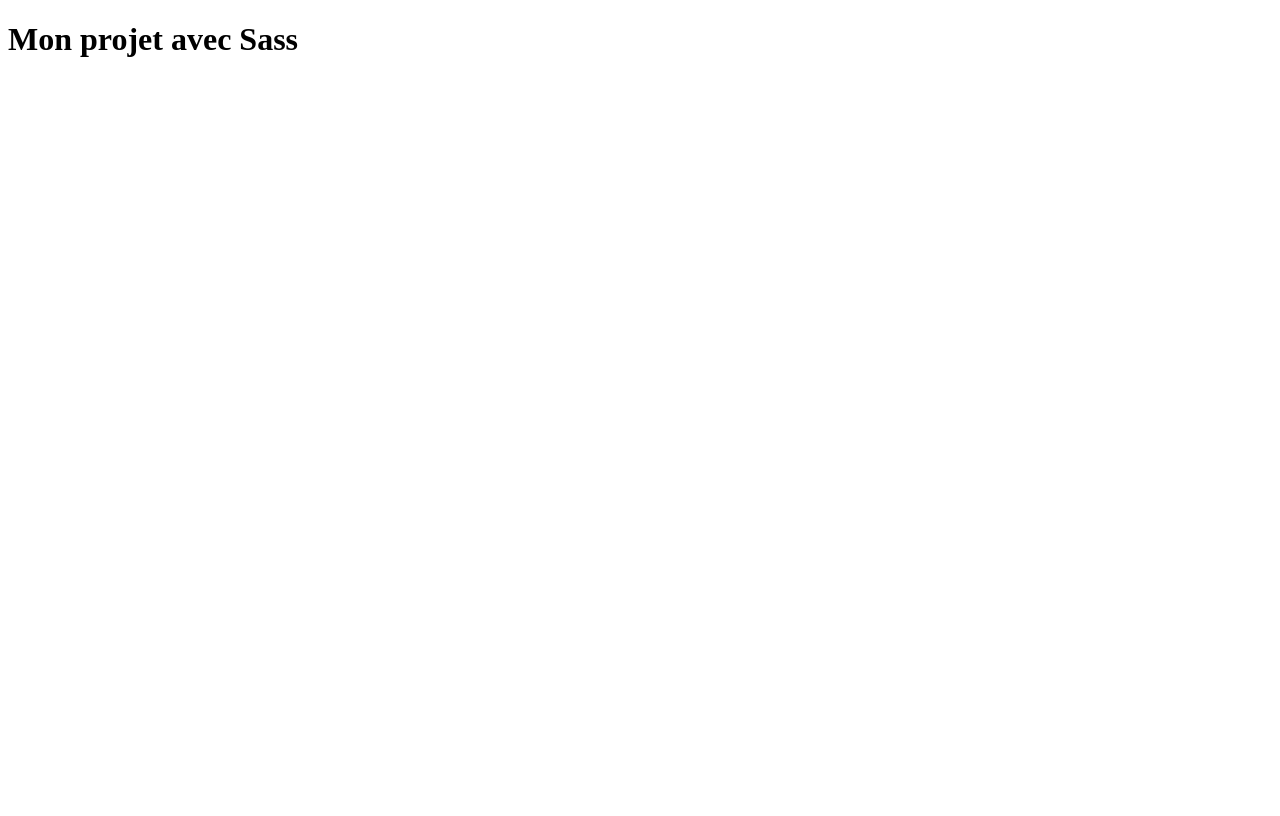
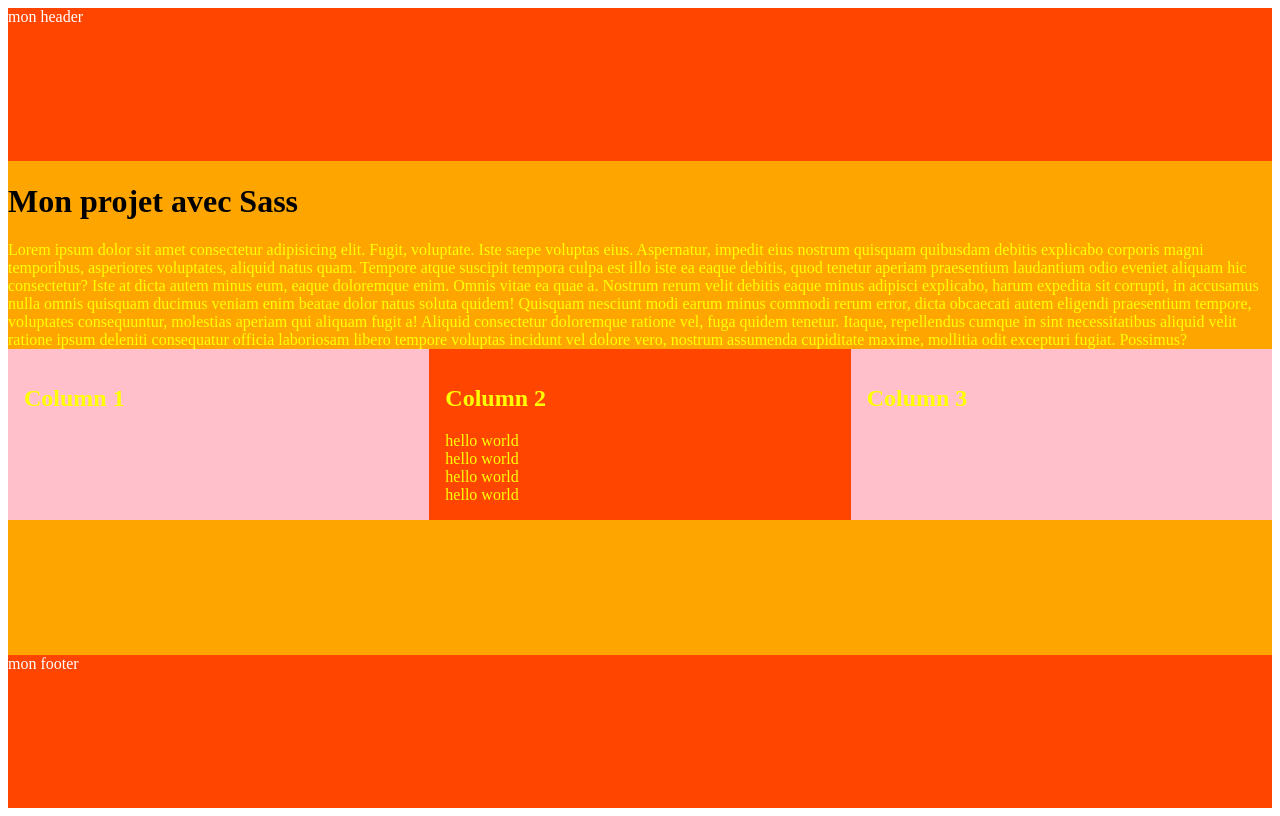
Before and after one commit to gmourozf/front, a website: page projet_sass/index.html in a window 1280 px wide. Drawn offline with Linux system fonts and the light colour scheme.

Commit message:
scss notion de bases

```diff
--- a/projet_sass/index.html
+++ b/projet_sass/index.html
@@ -1,5 +1,6 @@
 <!DOCTYPE html>
 <html lang="fr">
+
 <head>
     <meta charset="UTF-8">
     <meta http-equiv="X-UA-Compatible" content="IE=edge">
@@ -8,7 +9,36 @@
     <title>Exercices Sass</title>
     <link rel="stylesheet" href="dist/assets/css/style.css">
 </head>
-<body>
+
+<body class="container">
+    <header>mon header</header>
+
+    <main>
         <h1>Mon projet avec Sass</h1>
+        <article>
+            Lorem ipsum dolor sit amet consectetur adipisicing elit. Fugit, voluptate. Iste saepe voluptas eius. Aspernatur, impedit eius nostrum quisquam quibusdam debitis explicabo corporis magni temporibus, asperiores voluptates, aliquid natus quam. Tempore atque
+            suscipit tempora culpa est illo iste ea eaque debitis, quod tenetur aperiam praesentium laudantium odio eveniet aliquam hic consectetur? Iste at dicta autem minus eum, eaque doloremque enim. Omnis vitae ea quae a. Nostrum rerum velit debitis
+            eaque minus adipisci explicabo, harum expedita sit corrupti, in accusamus nulla omnis quisquam ducimus veniam enim beatae dolor natus soluta quidem! Quisquam nesciunt modi earum minus commodi rerum error, dicta obcaecati autem eligendi praesentium
+            tempore, voluptates consequuntur, molestias aperiam qui aliquam fugit a! Aliquid consectetur doloremque ratione vel, fuga quidem tenetur. Itaque, repellendus cumque in sint necessitatibus aliquid velit ratione ipsum deleniti consequatur officia
+            laboriosam libero tempore voluptas incidunt vel dolore vero, nostrum assumenda cupiditate maxime, mollitia odit excepturi fugiat. Possimus?
+        </article>
+        <article class="col-container">
+            <div class="col">
+                <h1>Column 1</h1>
+            </div>
+            <div class="col">
+                <h1>Column 2</h1>
+                hello world <br> hello world <br> hello world <br> hello world <br>
+            </div>
+            <div class="col">
+                <h1>Column 3</h1>
+            </div>
+
+        </article>
+    </main>
+
+
+    <footer>mon footer</footer>
 </body>
+
 </html>
--- /dev/null
+++ b/projet_sass/src/scss/_variables.scss
@@ -0,0 +1,18 @@
+$font-stack: Helvetica,
+sans-serif;
+$color-gray19: #303030;
+$color-gray20: #333;
+$primary-color: $color-gray20;
+$primary-color__dark: darken($primary-color, 35%) !default;
+// #000
+$primary-color__darker: darken($primary-color, 13.5%) !default; // #111
+$primary-color__lighter: lighten($primary-color, 29%) !default; // #7d7d7d
+$primary-color__light: lighten($primary-color, 45%) !default;
+$color-white: #fff !default;
+$color-black: #000 !default;
+$linkcolor: crimson;
+$bg-pink: pink;
+$bg-orange: orange;
+$bg-orangered: orangered;
+$color-yellow:yellow;
+$color-green: green;
--- /dev/null
+++ b/projet_sass/src/scss/_variables2.scss
@@ -0,0 +1,2 @@
+$bg-toto: orange;
+$bg-totored: orangered;
--- a/projet_sass/src/scss/style.scss
+++ b/projet_sass/src/scss/style.scss
@@ -0,0 +1,66 @@
+                 @import 'variables';
+                 @import 'pages/header';
+                 /*    * {
+                   margin: 0;
+                   padding: 0;
+                   box-sizing: border-box;
+                }*/
+
+                 // definition d'un placeholder dont heriteront  les colonnes
+                 %equal-height {
+                     display: flex;
+                     flex-wrap: wrap;
+                 }
+
+                 body {
+                     display: grid;
+                     grid-template-columns: 1fr;
+                     grid-template-rows: 1fr, 3fr, 1fr;
+                     grid-template-areas: "header" "main" "footer";
+                     height: 100vh;
+                 }
+
+                 // imbrication de selecteur
+                 main {
+                     background-color: $bg-orange;
+                     grid-area: "main";
+                     //equivaut à  main article
+                     article {
+                         color: $color-yellow;
+                         //concatenation d'une règle  equivaut à  article:hover
+                         &:hover {
+                             color: $color-green;
+                             text-decoration: underline;
+                         }
+                     }
+                 }
+
+                 .col-container {
+                     @extend %equal-height;
+                     width: 100%;
+                 }
+
+                 .col {
+                     flex: 1;
+                     padding: 1em;
+                     &:nth-child(1) {
+                         background-color: pink;
+                     }
+                 }
+                 /* col:nth-child(1) {
+                     background-color: pink;
+                 } */
+
+                 .col:nth-child(2) {
+                     background-color: $bg-orangered;
+                 }
+
+                 .col:nth-child(3) {
+                     background-color: $bg-pink;
+                 }
+
+                 footer {
+                     color: $color-white;
+                     background-color: $bg-orangered;
+                     grid-area: "footer";
+                 }
```
Also changed, not shown: projet_sass/dist/assets/css/style.css, 1 other file. Lines whose indentation alone changed are shown as unchanged.
